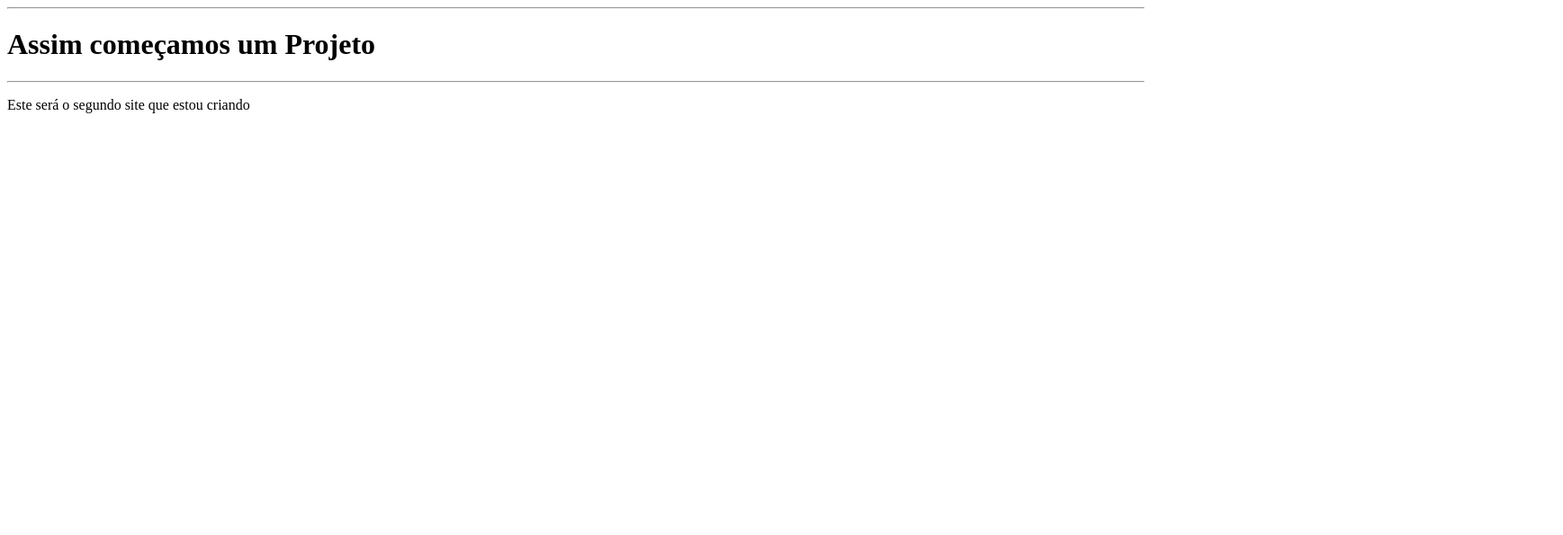
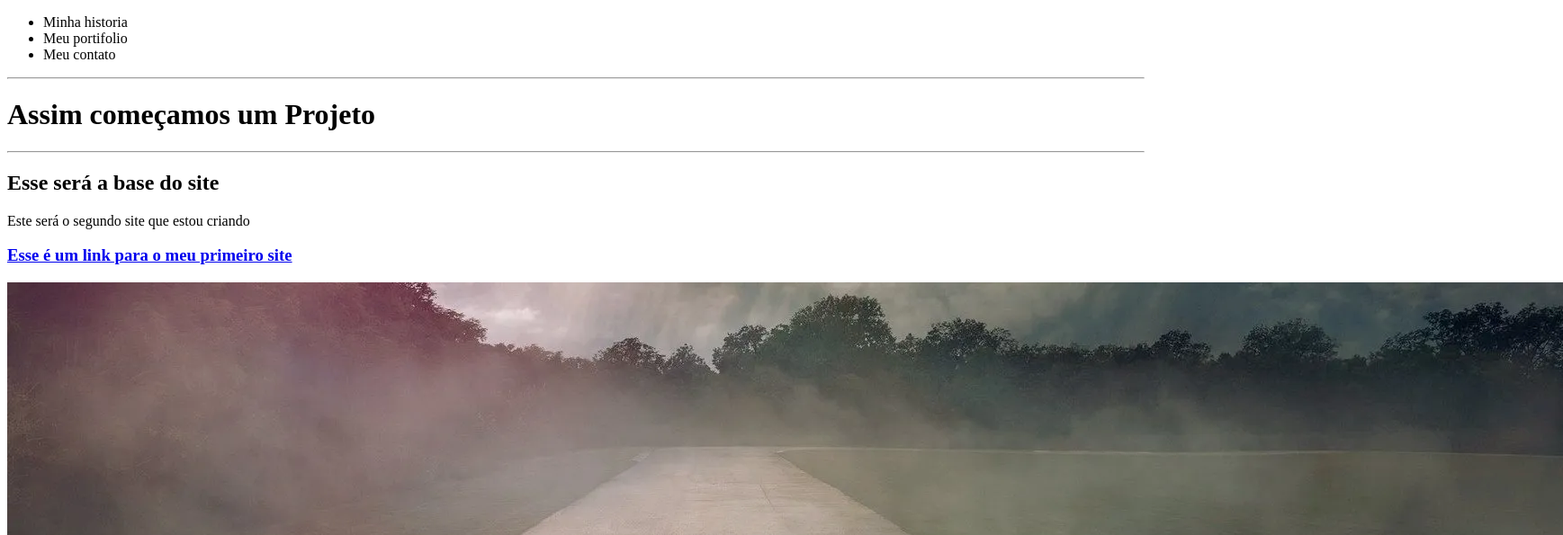
Before and after one commit to firstbroken/Primeiro-Projeto, a plain HTML site: page index.html in a window 1280 px wide. Shown: the top 595 px of the page at 90% size, 1737 px wide, since content can reach past the window. Drawn offline with Linux system fonts and the light colour scheme.

Commit message:
Adicionei um botão, e imagem

```diff
--- /dev/null
+++ b/css/reset.css
@@ -0,0 +1,48 @@
+/* http://meyerweb.com/eric/tools/css/reset/
+   v2.0 | 20110126
+   License: none (public domain)
+*/
+
+html, body, div, span, applet, object, iframe,
+h1, h2, h3, h4, h5, h6, p, blockquote, pre,
+a, abbr, acronym, address, big, cite, code,
+del, dfn, em, img, ins, kbd, q, s, samp,
+small, strike, strong, sub, sup, tt, var,
+b, u, i, center,
+dl, dt, dd, ol, ul, li,
+fieldset, form, label, legend,
+table, caption, tbody, tfoot, thead, tr, th, td,
+article, aside, canvas, details, embed,
+figure, figcaption, footer, header, hgroup,
+menu, nav, output, ruby, section, summary,
+time, mark, audio, video {
+	margin: 0;
+	padding: 0;
+	border: 0;
+	font-size: 100%;
+	font: inherit;
+	vertical-align: baseline;
+}
+/* HTML5 display-role reset for older browsers */
+article, aside, details, figcaption, figure,
+footer, header, hgroup, menu, nav, section {
+	display: block;
+}
+body {
+	line-height: 1;
+}
+ol, ul {
+	list-style: none;
+}
+blockquote, q {
+	quotes: none;
+}
+blockquote:before, blockquote:after,
+q:before, q:after {
+	content: '';
+	content: none;
+}
+table {
+	border-collapse: collapse;
+	border-spacing: 0;
+}
--- a/index.html
+++ b/index.html
@@ -9,11 +9,18 @@
     <title>Primeiro Projeto</title>
 </head>
 <body>
-
+    <ul>
+        <li>Minha historia</li>
+        <li>Meu portifolio</li>
+        <li>Meu contato</li>
+    </ul>
     <hr>
     <h1>Assim começamos um Projeto</h1>
     <hr>
+    <h2>Esse será a base do site</h2>
     <p>Este será o segundo site que estou criando</p>
+    <h3 class="Botao para o 1S"><a href="https://firstbroken.github.io/meuprimeirosite/" target="_parent">Esse é um link para o meu primeiro site</a></h3>
+        <img src="img\Todos os supras.webp" alt="todos os supras" target="_parent">Imagem do assunto do meu primeiro site
 
 </body>
 </html>
```
Also changed, not shown: img/Todos os supras.webp (added).
